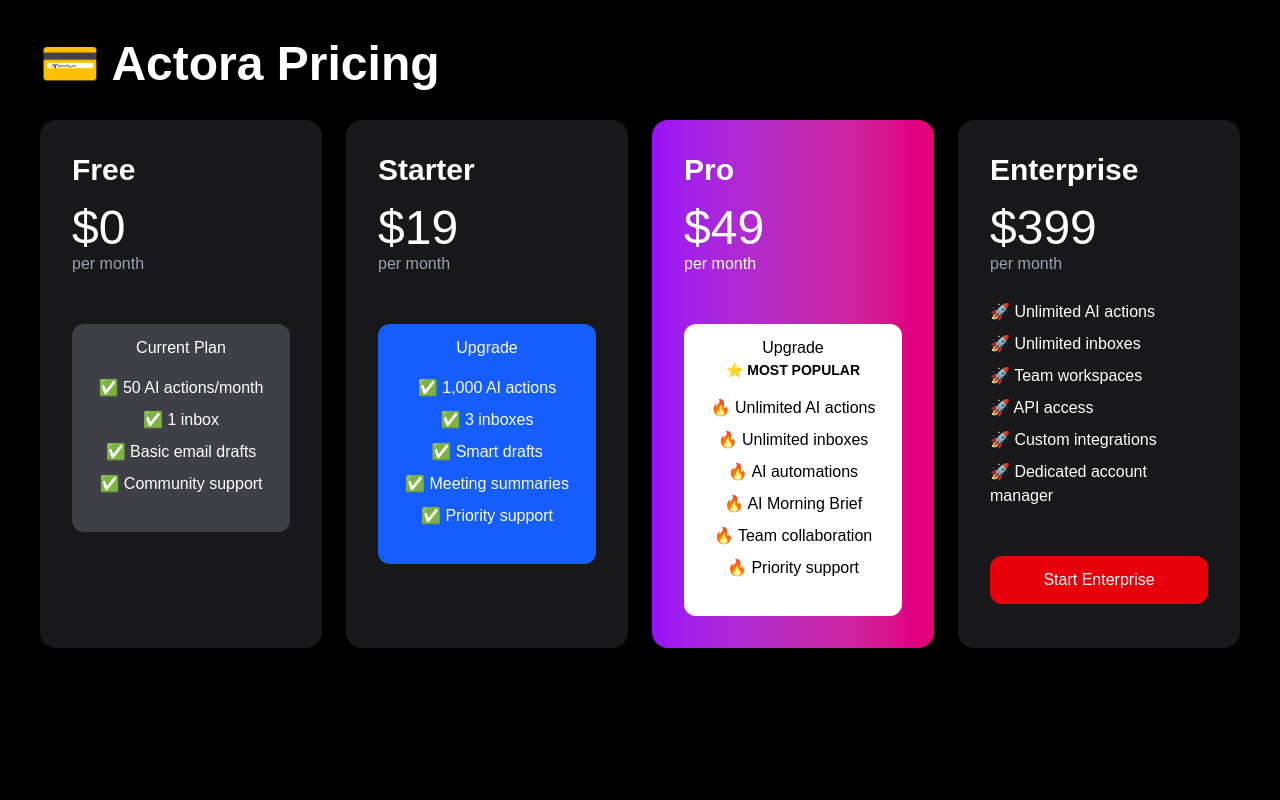
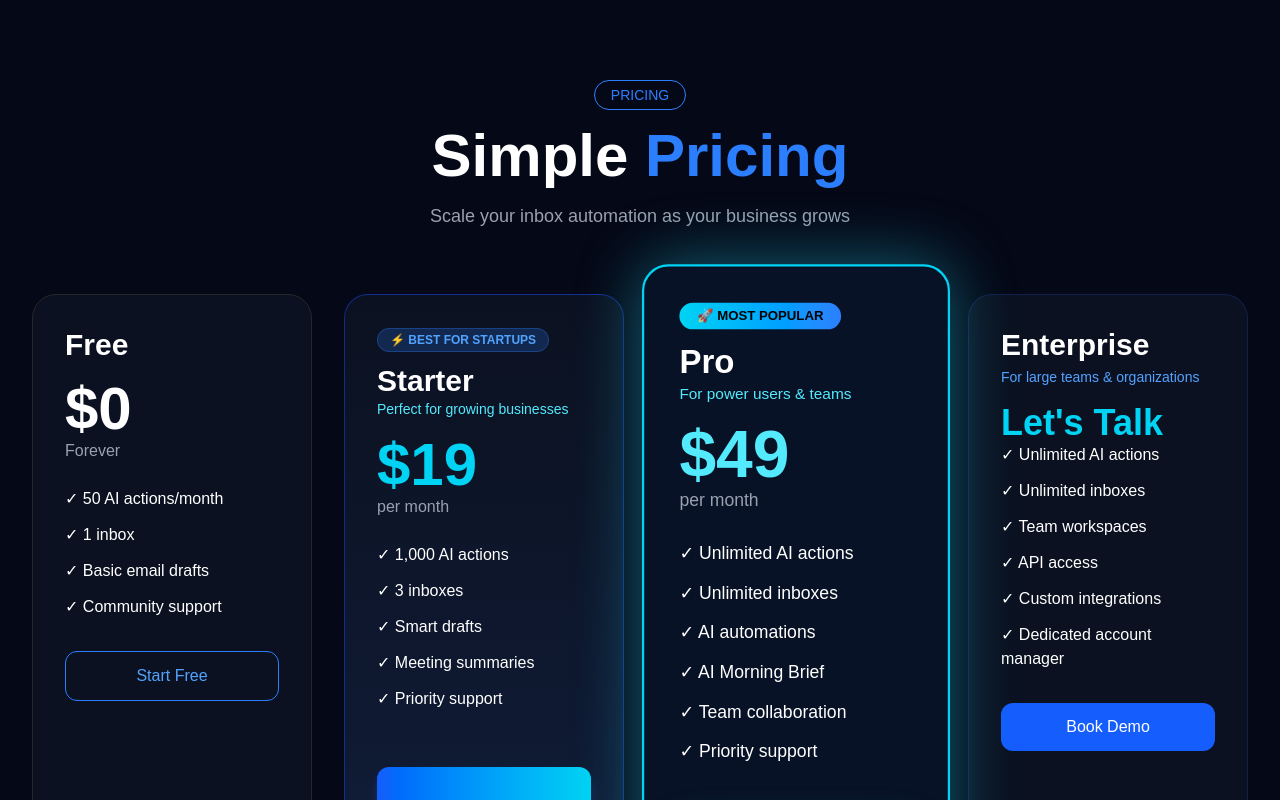
Before and after one commit to tanishqjoseph6/actora, a Next.js app: page /billing in a window 1280 px wide. Shown: the top 800 px of the page. Built offline with nearby package versions, Linux system fonts and the light colour scheme.

Commit message:
Actora dashboard v1

```diff
--- a/app/billing/page.tsx
+++ b/app/billing/page.tsx
@@ -1,89 +1,133 @@
 export default function Billing() {
   return (
-      <main className="min-h-screen bg-black text-white p-10">
-        <h1 className="text-5xl font-bold mb-8">
-          💳 Actora Pricing
+    <main className="min-h-screen bg-[#050816] text-white px-8 py-20">
+      <div className="text-center mb-16">
+        <div className="inline-block px-4 py-1 mb-4 text-blue-500 border border-blue-500 rounded-full text-sm">
+          PRICING
+        </div>
+
+        <h1 className="text-6xl font-bold">
+          Simple <span className="text-blue-500">Pricing</span>
         </h1>
 
-        <div className="grid md:grid-cols-4 gap-6">
+        <p className="text-gray-400 mt-4 text-lg">
+          Scale your inbox automation as your business grows
+        </p>
+      </div>
 
-          <div className="bg-zinc-900 p-8 rounded-2xl">
+      <div className="grid md:grid-cols-4 gap-8 max-w-7xl mx-auto">
+
+        {/* FREE */}
+        <div className="bg-[#0B1120] border border-zinc-800 p-8 rounded-3xl">
           <h2 className="text-3xl font-bold">Free</h2>
-            <p className="text-5xl mt-4">$0</p>
-            <p className="text-gray-400 mb-6">per month</p>
 
-            <button className="mt-6 w-full bg-zinc-700 py-3 rounded-xl">
-              Current Plan
-              <ul className="space-y-2 mb-6 mt-4">
-  <li>✅ 50 AI actions/month</li>
-  <li>✅ 1 inbox</li>
-  <li>✅ Basic email drafts</li>
-  <li>✅ Community support</li>
+          <p className="text-6xl mt-4 font-bold">$0</p>
+          <p className="text-gray-400 mb-6">Forever</p>
+
+          <ul className="space-y-3 mb-8">
+            <li>✓ 50 AI actions/month</li>
+            <li>✓ 1 inbox</li>
+            <li>✓ Basic email drafts</li>
+            <li>✓ Community support</li>
           </ul>
+
+          <button className="w-full border border-blue-500 text-blue-400 py-3 rounded-xl hover:bg-blue-500 hover:text-white transition">
+            Start Free
           </button>
         </div>
 
-          <div className="bg-zinc-900 p-8 rounded-2xl">
-            <h2 className="text-3xl font-bold">Starter</h2>
-            <p className="text-5xl mt-4">$19</p>
-            <p className="text-gray-400 mb-6">per month</p>
-            <a href="https://rzp.io/rzp/7efMgDz"target="_blank">
-            <button className="mt-6 w-full bg-blue-600 py-3 rounded-xl">
-              Upgrade
-              <ul className="space-y-2 mb-6 mt-4">
-  <li>✅ 1,000 AI actions</li>
-  <li>✅ 3 inboxes</li>
-  <li>✅ Smart drafts</li>
-  <li>✅ Meeting summaries</li>
-  <li>✅ Priority support</li>
-</ul>
-            </button></a>
+        {/* STARTER */}
+        <div className="bg-gradient-to-b from-[#0B1120] to-[#101C38] border border-blue-700/50 p-8 rounded-3xl hover:scale-105 hover:border-cyan-400 tansition-all duration-300">
+          <div className="mb-3">
+            <span className="bg-blue-500/20 text-blue-400 text-xs font-semibold px-3 py-1 rounded-full border border-blue-500/30">
+              ⚡️ BEST FOR STARTUPS
+            </span>
           </div>
 
-          <div className="bg-gradient-to-r from-purple-600 to-pink-600 p-8 rounded-2xl">
-            <h2 className="text-3xl font-bold">Pro</h2>
-            <p className="text-5xl mt-4">$49</p>
-            <p className="mb-6">per month</p>
-            <a href="https://rzp.io/rzp/3HPkOOJH" target="_blank">
-            <button className="mt-6 w-full bg-white text-black py-3 rounded-xl">
+          <h2 className="text-3xl font-bold text-white">
+            Starter
+          </h2>
+          <p className="text-cyan-300 text-sm mb-1">
+            Perfect for growing businesses
+          </p>
+
+          <p className="text-6xl mt-4 font-bold text-cyan-400">$19</p>
+          <p className="text-gray-400 mb-6">per month</p>
+
+          <ul className="space-y-3 mb-8">
+            <li>✓ 1,000 AI actions</li>
+            <li>✓ 3 inboxes</li>
+            <li>✓ Smart drafts</li>
+            <li>✓ Meeting summaries</li>
+            <li>✓ Priority support</li>
+          </ul>
+          <div className="h-6"></div>
+          <button
+  className="w-full bg-gradient-to-r from-blue-600 to-cyan-400 py-3 rounded-xl font-semibold shadow-lg shadow-blue-500/30 hover:scale-105 transition-all duration-300"
+>
+<div className="h-6"></div>
   Upgrade
-              <div className="mb-3 text-sm font-bold">
-  ⭐ MOST POPULAR
+</button>
       </div>
 
-<ul className="space-y-2 mb-6 mt-4">
-  <li>🔥 Unlimited AI actions</li>
-  <li>🔥 Unlimited inboxes</li>
-  <li>🔥 AI automations</li>
-  <li>🔥 AI Morning Brief</li>
-  <li>🔥 Team collaboration</li>
-  <li>🔥 Priority support</li>
-</ul>
-            </button></a>
+      {/* PRO */}
+      <div className="relative bg-[#081226] border-2 border-cyan-400 p-8 rounded-3xl scale-110 shadow-[0_0_60px_rgba(34,211,238,0.45)] hover:scale-110 transition-all duration-300">
+
+      <div className="mb-3">
+      <div className="inline-block bg-gradient-to-r from-cyan-400 to-blue-500 px-4 py-1 rounded-full text-xs font-semibold text-black">
+         🚀 MOST POPULAR
+       </div>
       </div>
 
-          <div className="bg-zinc-900 p-8 rounded-2xl">
-  <h2 className="text-3xl font-bold">Enterprise</h2>
+        <h2 className="text-3xl font-bold">Pro</h2>
+        <p className="text-cyan-300 text-sm mb-3">
+        For power users & teams
+        </p>
 
-  <p className="text-5xl mt-4">$399</p>
+        <p className="text-6xl mt-4 font-bold text-cyan-300">$49</p>
         <p className="text-gray-400 mb-6">per month</p>
 
-  {/* FEATURES YAHAN */}
-  <ul className="space-y-2 mb-6">
-    <li>🚀 Unlimited AI actions</li>
-    <li>🚀 Unlimited inboxes</li>
-    <li>🚀 Team workspaces</li>
-    <li>🚀 API access</li>
-    <li>🚀 Custom integrations</li>
-    <li>🚀 Dedicated account manager</li>
+        <ul className="space-y-3 mb-8">
+          <li>✓ Unlimited AI actions</li>
+          <li>✓ Unlimited inboxes</li>
+          <li>✓ AI automations</li>
+          <li>✓ AI Morning Brief</li>
+          <li>✓ Team collaboration</li>
+          <li>✓ Priority support</li>
+        </ul>
+        <div className="h-6"></div>
+        <button className="w-full bg-gradient-to-r from-cyan-400 to-blue-500 py-3 rounded-xl font-semibold shadow-[0_0_30px_rgba(34,211,238,0.5)] hover:scale-105 transition-all duration-300">
+          Upgrade
+        </button>
+      </div>
+
+      {/* ENTERPRISE */}
+      <div className="bg-[#0B1120] border border-blue-900/40 p-8 rounded-3xl">
+        <h2 className="text-3xl font-bold">Enterprise</h2>
+        <p className="text-blue-400 text-sm mt-1">
+          For large teams & organizations
+        </p>
+
+        <p className="text-4xl mt-4 font-bold text-cyan-400">
+          Let's Talk
+        </p>
+
+
+        <ul className="space-y-3 mb-8">
+          <li>✓ Unlimited AI actions</li>
+          <li>✓ Unlimited inboxes</li>
+          <li>✓ Team workspaces</li>
+          <li>✓ API access</li>
+          <li>✓ Custom integrations</li>
+          <li>✓ Dedicated account manager</li>
         </ul>
 
-  <button className="mt-6 w-full bg-red-600 py-3 rounded-xl">
-    Start Enterprise
+        <button className="w-full bg-blue-600 hover:bg-blue-500 py-3 rounded-xl transition">
+          Book Demo
         </button>
       </div>
 
     </div>
-      </main>
+    </main >
   );
 }
--- a/app/dashboard/page.tsx
+++ b/app/dashboard/page.tsx
@@ -10,25 +10,156 @@
       .then((res) => res.json())
       .then((data) => {
         setEmails(data.messages || []);
+      })
+      .catch(() => {
+        setEmails([]);
       });
   }, []);
 
   return (
-    <div style={{ padding: "20px" }}>
-      <h1>Inbox</h1>
+    <main className="min-h-screen bg-[#050816] text-white overflow-hidden">
+      {/* Glow */}
+      <div className="fixed top-0 left-1/2 -translate-x-1/2 w-[900px] h-[900px] bg-cyan-500/10 blur-[220px] rounded-full pointer-events-none" />
 
+      <div className="relative z-10 flex">
+        {/* Sidebar */}
+        <aside className="w-64 min-h-screen border-r border-cyan-400/20 bg-[#081226]/70 backdrop-blur-xl p-6">
+          <h1 className="text-4xl font-bold text-cyan-400 mb-10">
+            Actora
+          </h1>
+
+          <div className="space-y-3">
+            <div className="p-3 rounded-xl bg-cyan-500/10 border border-cyan-400/20">
+              📥 Inbox
+            </div>
+
+            <div className="p-3 rounded-xl hover:bg-cyan-500/10 cursor-pointer">
+              ⚡ Actions
+            </div>
+
+            <div className="p-3 rounded-xl hover:bg-cyan-500/10 cursor-pointer">
+              📅 Meetings
+            </div>
+
+            <div className="p-3 rounded-xl hover:bg-cyan-500/10 cursor-pointer">
+              📝 Tasks
+            </div>
+
+            <div className="p-3 rounded-xl hover:bg-cyan-500/10 cursor-pointer">
+              📊 Analytics
+            </div>
+
+            <div className="p-3 rounded-xl hover:bg-cyan-500/10 cursor-pointer">
+              ⚙️ Settings
+            </div>
+          </div>
+
+          <div className="mt-16 pt-6 border-t border-cyan-400/20">
+            <p className="text-cyan-400 font-semibold">Tanishq</p>
+            <p className="text-gray-400 text-sm">Founder</p>
+          </div>
+        </aside>
+
+        {/* Main Content */}
+        <section className="flex-1 p-10">
+          {/* Header */}
+          <div className="mb-10">
+            <div className="inline-block px-4 py-1 rounded-full border border-cyan-400 text-cyan-400 text-sm mb-4">
+              ⚡ AI POWERED WORKSPACE
+            </div>
+
+            <h1 className="text-6xl font-bold">
+              Inbox{" "}
+              <span className="text-cyan-400">
+                Dashboard
+              </span>
+            </h1>
+
+            <p className="text-gray-400 mt-4 text-lg">
+              Manage emails, meetings and operations from one place.
+            </p>
+          </div>
+
+          {/* Stats */}
+          <div className="grid grid-cols-2 md:grid-cols-3 xl:grid-cols-6 gap-6 mb-8">
+            <StatCard title="Total Emails" value={emails.length} />
+            <StatCard title="AI Drafts" value={0} />
+            <StatCard title="Meetings" value={0} />
+            <StatCard title="Tasks" value={0} />
+            <StatCard title="Unread" value={0} />
+            <StatCard title="AI Actions" value={0} />
+          </div>
+
+          {/* Recent Emails */}
+          <div className="bg-[#081226] border border-cyan-400/20 rounded-3xl p-8 mb-8">
+            <h2 className="text-2xl font-bold mb-6">
+              Recent Emails
+            </h2>
+
+            {emails.length === 0 ? (
+              <p className="text-gray-400">
+                No emails found
+              </p>
+            ) : (
+              <div className="space-y-4">
                 {emails.map((email) => (
                   <div
                     key={email.id}
-          style={{
-            border: "1px solid #333",
-            padding: "10px",
-            marginBottom: "10px",
-          }}
+                    className="bg-[#0d1730] border border-cyan-400/10 rounded-2xl p-4"
                   >
-          <p>{email.id}</p>
+                    <p className="text-cyan-300">
+                      {email.id}
+                    </p>
                   </div>
                 ))}
               </div>
+            )}
+          </div>
+
+          {/* Bottom Cards */}
+          <div className="grid md:grid-cols-2 gap-6">
+            <div className="bg-[#081226] border border-cyan-400/20 rounded-3xl p-8">
+              <h3 className="text-xl font-bold mb-4">
+                Today's Summary
+              </h3>
+
+              <p className="text-gray-400">
+                No activity yet.
+              </p>
+            </div>
+
+            <div className="bg-[#081226] border border-cyan-400/20 rounded-3xl p-8">
+              <h3 className="text-xl font-bold mb-4">
+                Upcoming Tasks
+              </h3>
+
+              <p className="text-gray-400">
+                No pending tasks.
+              </p>
+            </div>
+          </div>
+        </section>
+      </div>
+    </main>
   );
 }
+
+function StatCard({
+  title,
+  value,
+}: {
+  title: string;
+  value: number;
+}) {
+  return (
+    <div className="bg-[#081226] border border-cyan-400/20 rounded-3xl p-6">
+      <h3 className="text-gray-400">
+        {title}
+      </h3>
+
+      <p className="text-4xl font-bold text-cyan-400 mt-2">
+        {value}
+      </p>
+    </div>
+  );
+}
```
Also changed, not shown: app/api/auth/[...nextauth]/route.ts (+8 -1 lines), app/login/page.tsx (+2 -20 lines). Lines whose indentation alone changed are shown as unchanged.
